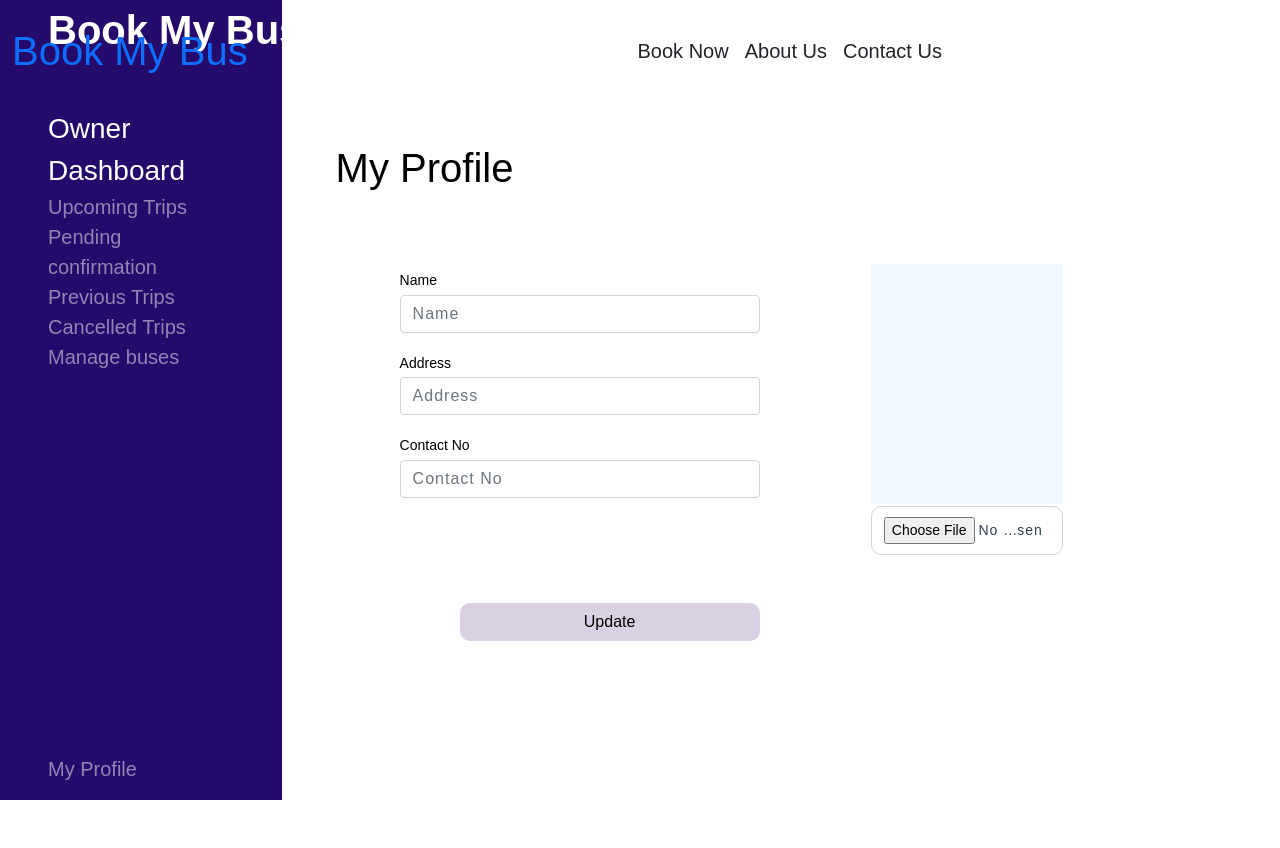
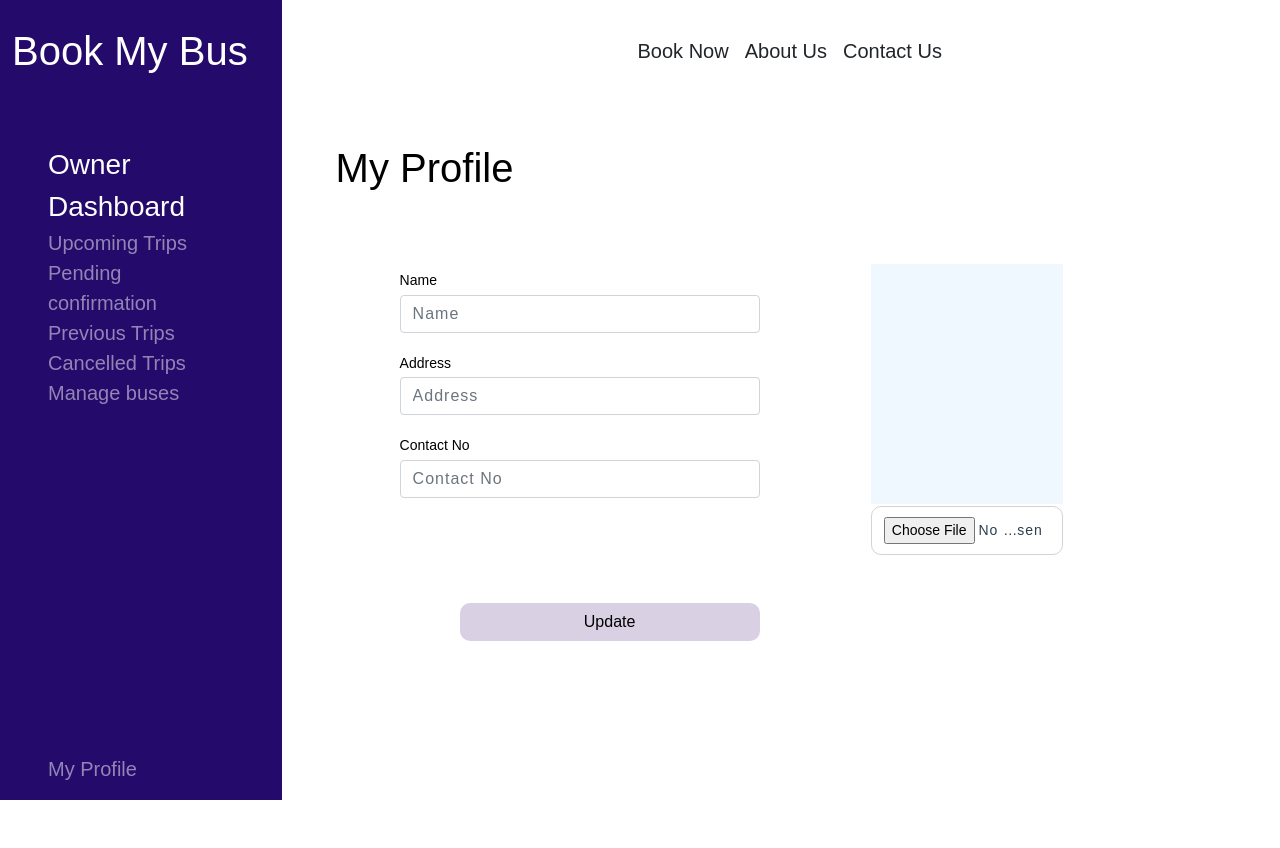
Before and after one commit to Thenuri/G01-COMF4004-22, a Node project: template views/MyProfile.ejs in a window 1280 px wide. Run offline with Node 20 templates, Linux system fonts and the light colour scheme; the template is opened without the code that fills it, so the values that code supplies are empty; some web fonts are replaced.

Commit message:
Bug fixes

```diff
--- a/views/MyProfile.ejs
+++ b/views/MyProfile.ejs
@@ -19,7 +19,7 @@
             <!--nav bar-->
             <nav class="navbar fixed-top navbar-expand-lg navbar-light p-md-3">
                 <div class="container">
-                    <a href="/" class="navbar-brand text-primary fs-1" style="margin-left: -70px;">Book My Bus</a>
+                    <a href="/" class="navbar-brand text-white fs-1" style="margin-left: -70px;">Book My Bus</a>
                     <button type="button"class="navbar-toggler bottom-"data-bs-target="#navbarNav"data-bs-toggle="collapse"aria-controls="navbarNav"aria-expanded="false"aria-label="Toggle Navbar">
                         <span class="navbar-toggler-icon"></span>
                     </button>
@@ -42,7 +42,8 @@
     <div class="dashboard-grid" style="height:100%;">
 
         <div class="sidebar" style="background-color: #240A6B;">
-            <a href="/" class="navbar-brand text-white fw-bold fs-1 mx-5">Book My Bus</a><br>
+            <!-- <a href="/" class="navbar-brand text-white fw-bold fs-1 mx-5">Book My Bus</a><br> -->
+            <div class="p-5"></div>
             <div class="mx-5 mt-5 text-white  fs-3">Owner Dashboard</div>
             <ul class="list-group-horizontal list-unstyled mx-5 " id="dashboard-menu">
                 <li><a class="text-white-50 text-decoration-none fs-5"  href="/dashboard/#upcoming-trips">Upcoming Trips</a></li>
--- a/views/UpdateBus.ejs
+++ b/views/UpdateBus.ejs
@@ -49,7 +49,7 @@
                 <li><a class="text-white-50 text-decoration-none fs-5" href="#prev-trips">Previous Trips</a></li>
                 <li><a class="text-white-50 text-decoration-none fs-5" href="#cancelled-trips">Cancelled Trips</a></li>
                 <li><a class="text-white-50 text-decoration-none fs-5" href="/managebus">Manage buses</a></li>
-                <li><a class="text-white-50 text-decoration-none fs-5"href="#" style="position:absolute; bottom:1rem ;">My Profile</a></li>
+                <li><a class="text-white-50 text-decoration-none fs-5"href="/accounts/profile" style="position:absolute; bottom:1rem ;">My Profile</a></li>
             </ul>
         </div>
 
```
